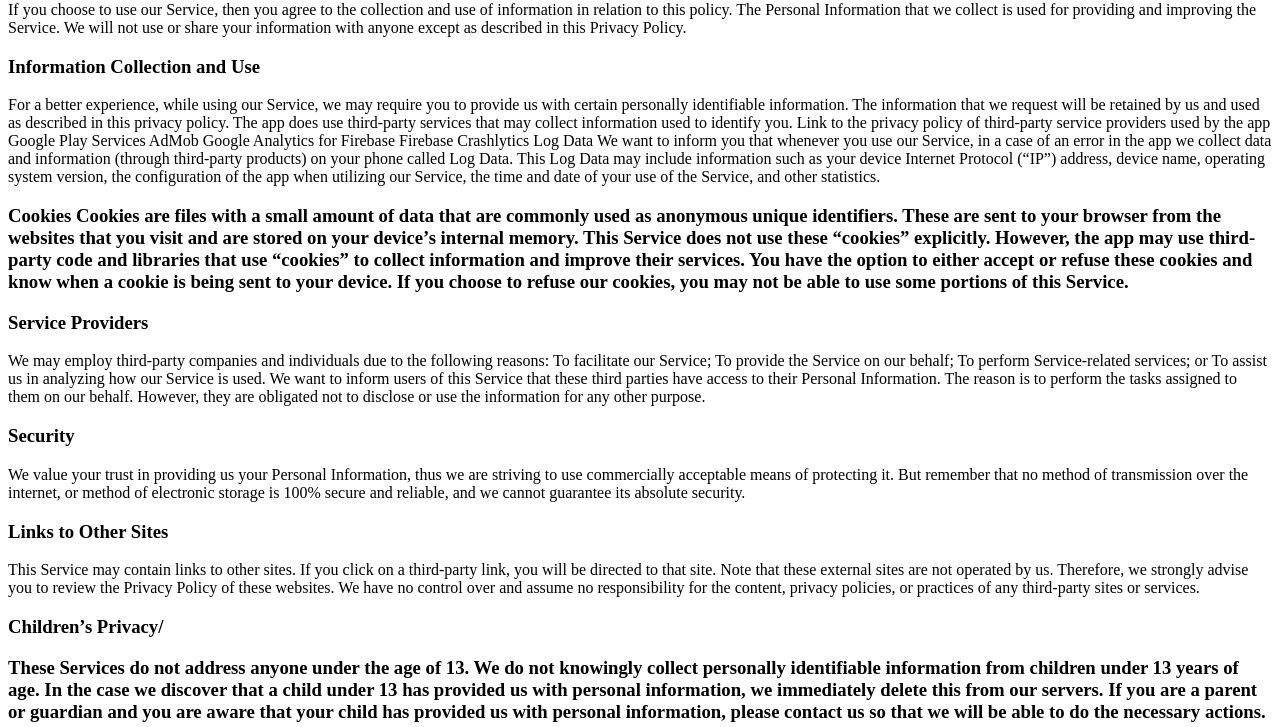
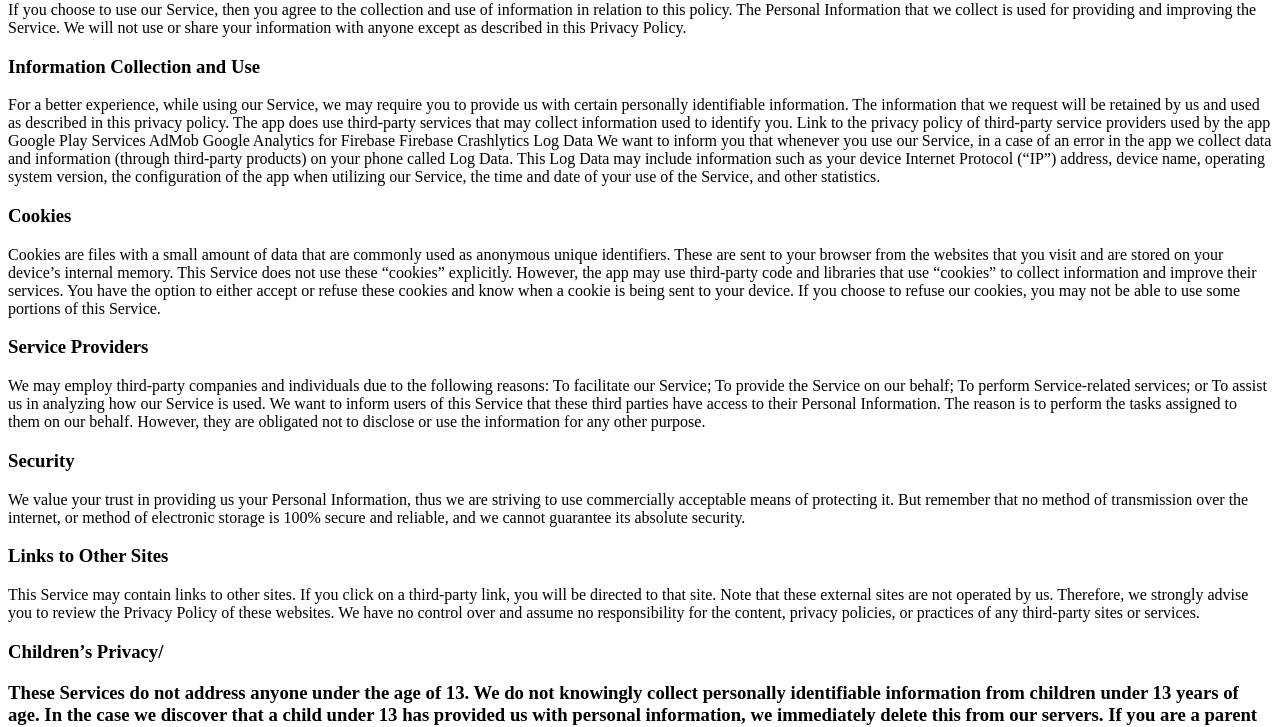
Before and after one commit to slayer1551/privacypolicy, a plain HTML site: page index.html in a window 1280 px wide. Shown: the part 79-806 px from the top of the page. Drawn offline with Linux system fonts and the light colour scheme.

Commit message:
Update index.html

```diff
--- a/index.html
+++ b/index.html
@@ -22,7 +22,7 @@ Google Play Services AdMob Google Analytics for Firebase Firebase Crashlytics Lo
 
 We want to inform you that whenever you use our Service, in a case of an error in the app we collect data and information (through third-party products) on your phone called Log Data. This Log Data may include information such as your device Internet Protocol (“IP”) address, device name, operating system version, the configuration of the app when utilizing our Service, the time and date of your use of the Service, and other statistics.
 
-<h3>Cookies</<h3>
+<h3>Cookies</h3>
 
 Cookies are files with a small amount of data that are commonly used as anonymous unique identifiers. These are sent to your browser from the websites that you visit and are stored on your device’s internal memory.
 
```
